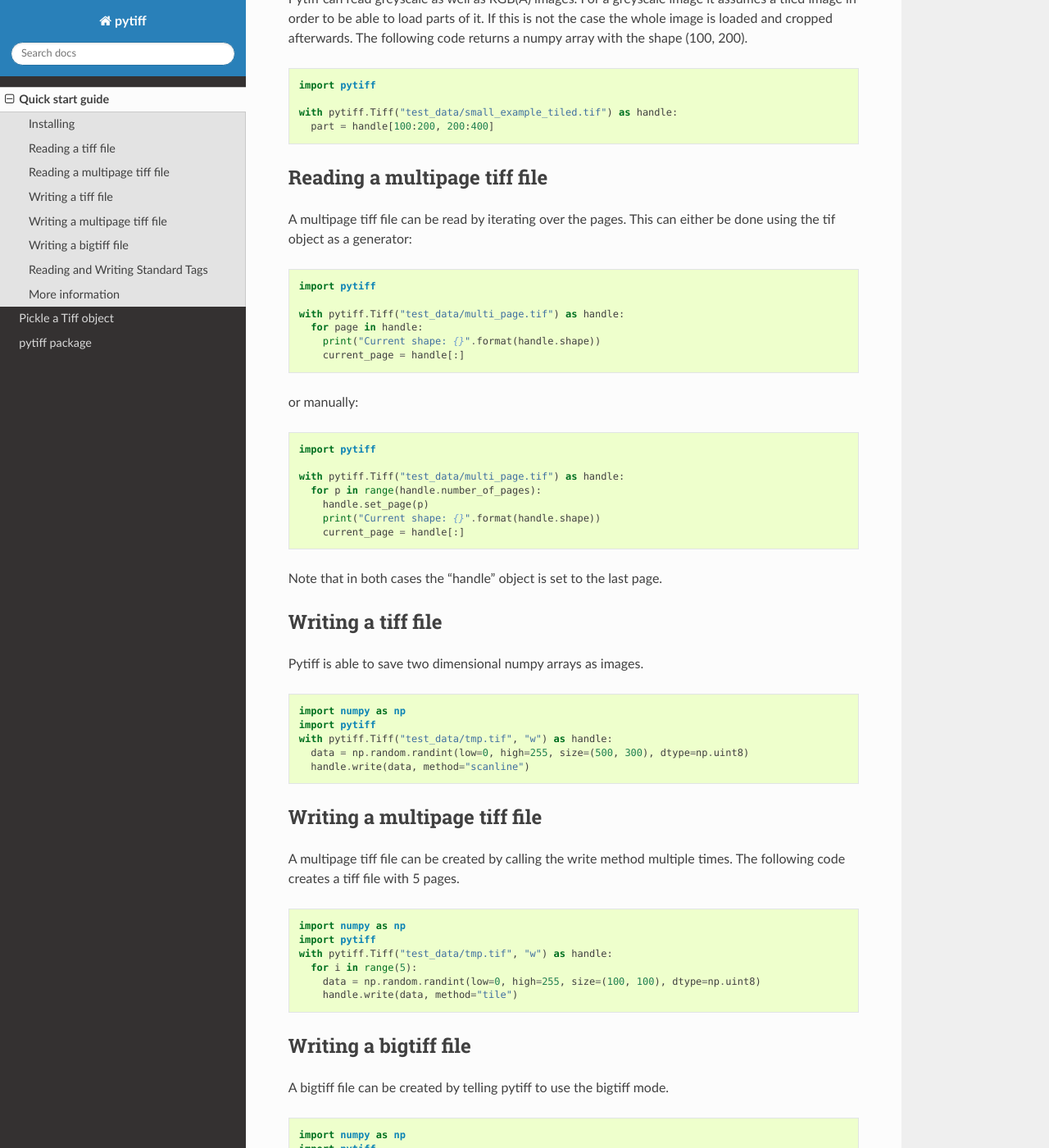
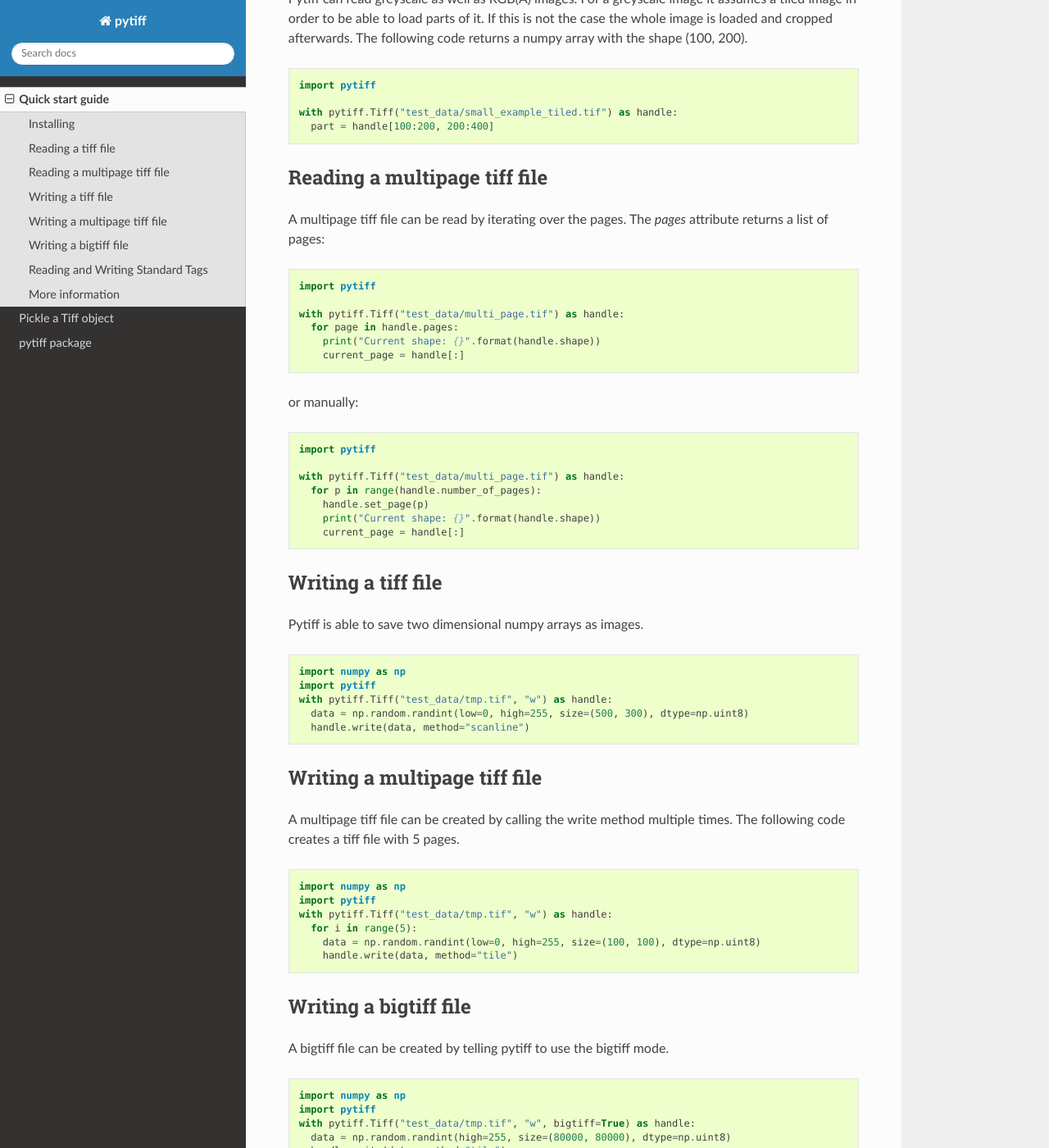
Before and after one commit to FZJ-INM1-BDA/pytiff, a Sphinx documentation site: the page built from doc/source/quickstart.rst, in a window 1280 px wide and 1400 px high, scrolled down 903 px. Shown: the whole window at 82% size. Built offline with Sphinx 7.4.7 and the Read the Docs theme 2.0.0, drawn with Linux system fonts in a browser that asks for light colours; the version number could not be read and is left out; some of the changed text lies outside the part shown.

Commit message:
updated docs

```diff
--- a/doc/source/quickstart.rst
+++ b/doc/source/quickstart.rst
@@ -55,14 +55,14 @@
 Reading a multipage tiff file
 -----------------------------
 
-A multipage tiff file can be read by iterating over the pages. This can either be done using the tif object as a generator:
+A multipage tiff file can be read by iterating over the pages. The `pages` attribute returns a list of pages:
 
 .. code:: python
 
   import pytiff
 
   with pytiff.Tiff("test_data/multi_page.tif") as handle:
-    for page in handle:
+    for page in handle.pages:
       print("Current shape: {}".format(handle.shape))
       current_page = handle[:]
 
@@ -77,8 +77,6 @@
       handle.set_page(p)
       print("Current shape: {}".format(handle.shape))
       current_page = handle[:]
-
-Note that in both cases the "handle" object is set to the last page.
 
 -------------------
 Writing a tiff file
@@ -134,8 +132,7 @@
 
     import pytiff
     with pytiff.Tiff("test_data/small_example.tif") as handle:
-      tags = handle.read_tags()
-      for k in tags: # or handle.tags
+      for k in handle.tags:
         print("{key}: {value}".format(key=k, value=tags[k]))
 
 Writing tags has to be done before image data is written to the current page.
```
Also changed, not shown: other parts of doc/source/quickstart.rst (+2 -0 lines).
